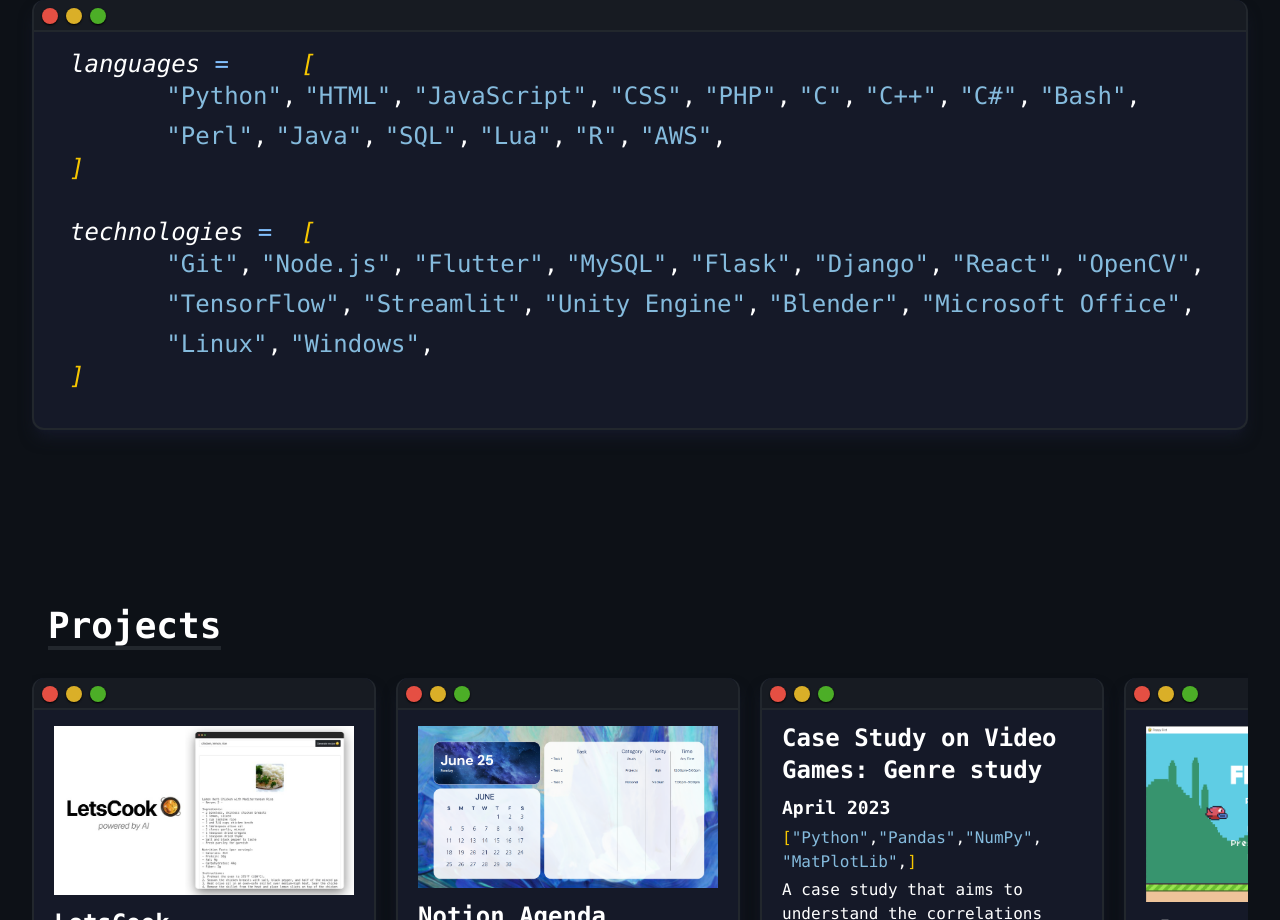
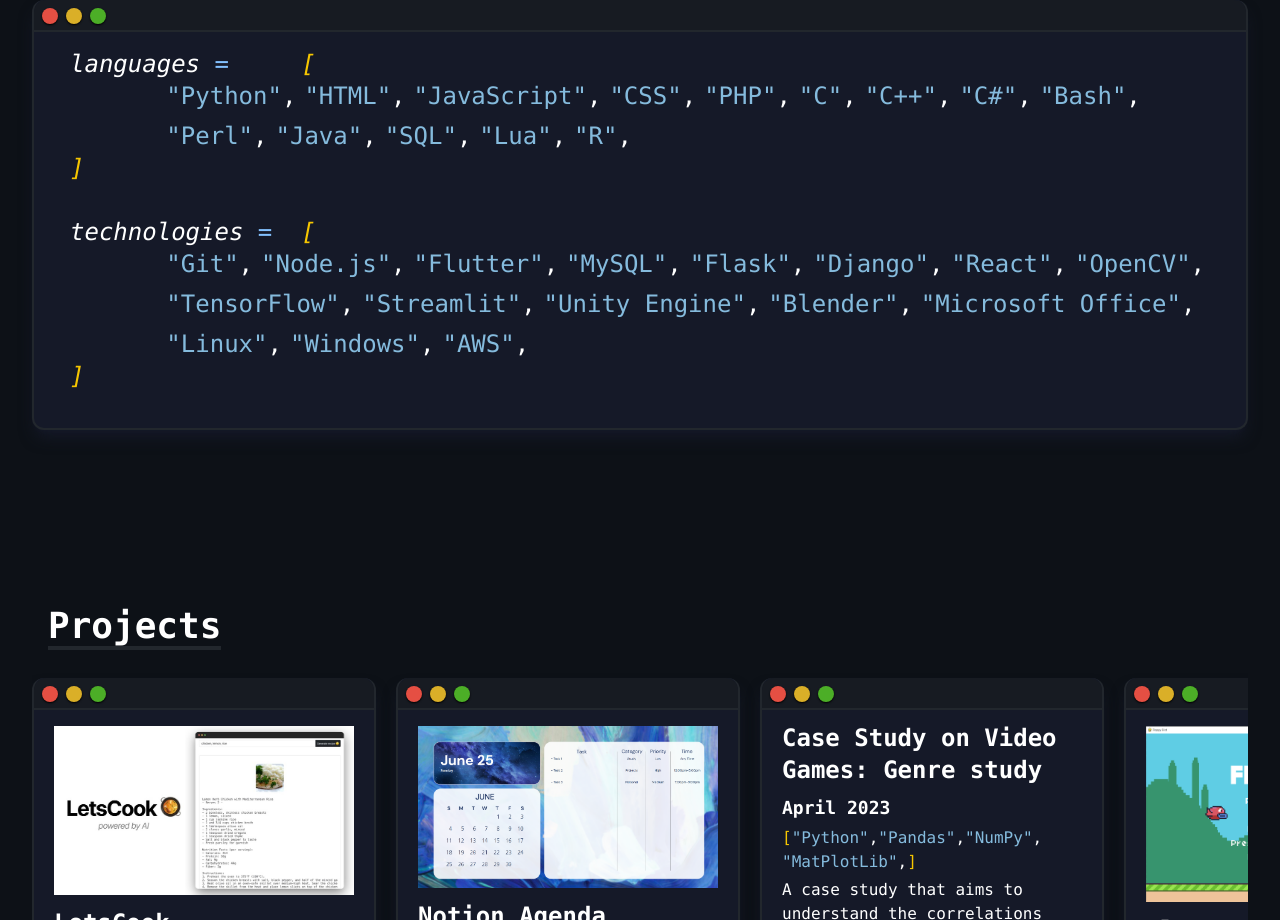
Before and after one commit to xyronic15/Portfolio, a React (Create React App) app in the folder xyron-brual/: page / in a window 1280 px wide. Shown: the part 1840-2760 px from the top of the page. Built offline with nearby package versions, Linux system fonts and the light colour scheme.

Commit message:
correction

```diff
--- a/xyron-brual/src/constants/index.js
+++ b/xyron-brual/src/constants/index.js
@@ -13,7 +13,6 @@
   "SQL",
   "Lua",
   "R",
-  "AWS",
 ];
 
 export const technologies = [
@@ -32,6 +31,7 @@
   "Microsoft Office",
   "Linux",
   "Windows",
+  "AWS",
 ];
 
 // TBC
```
